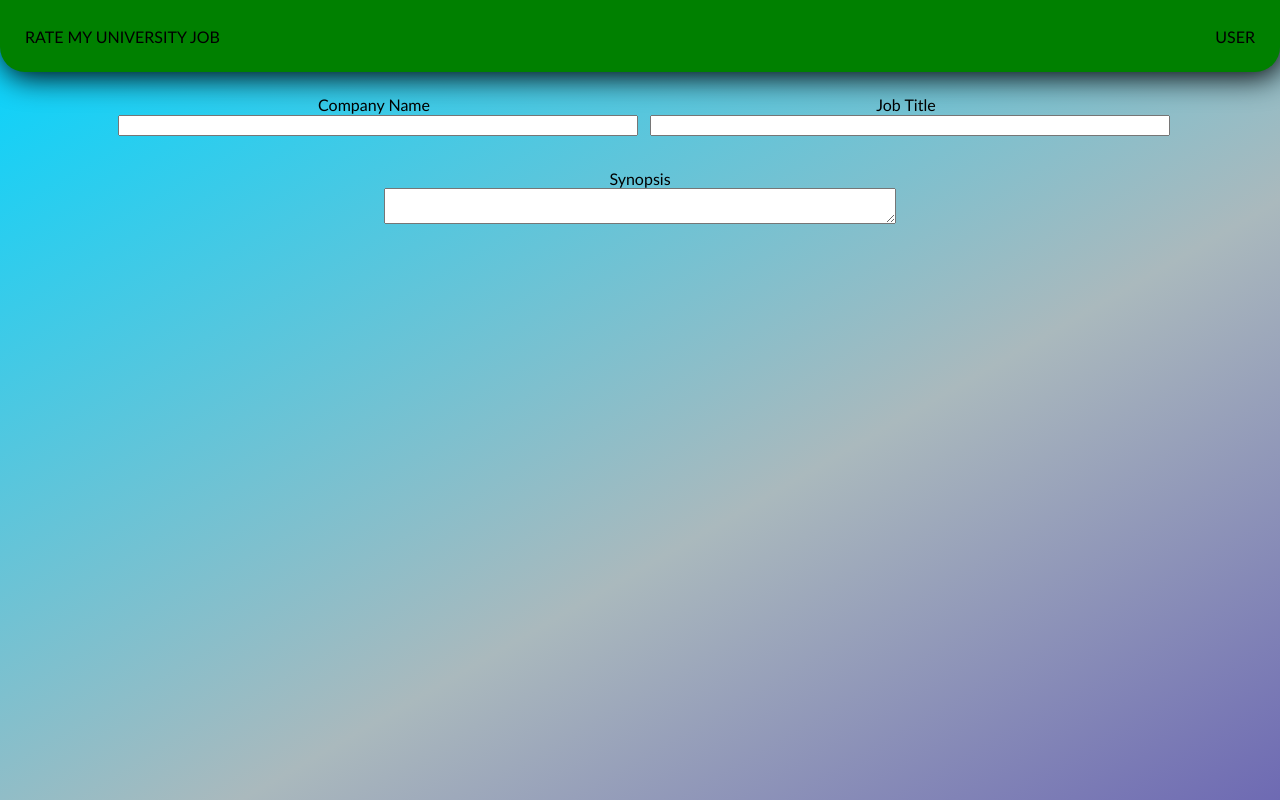
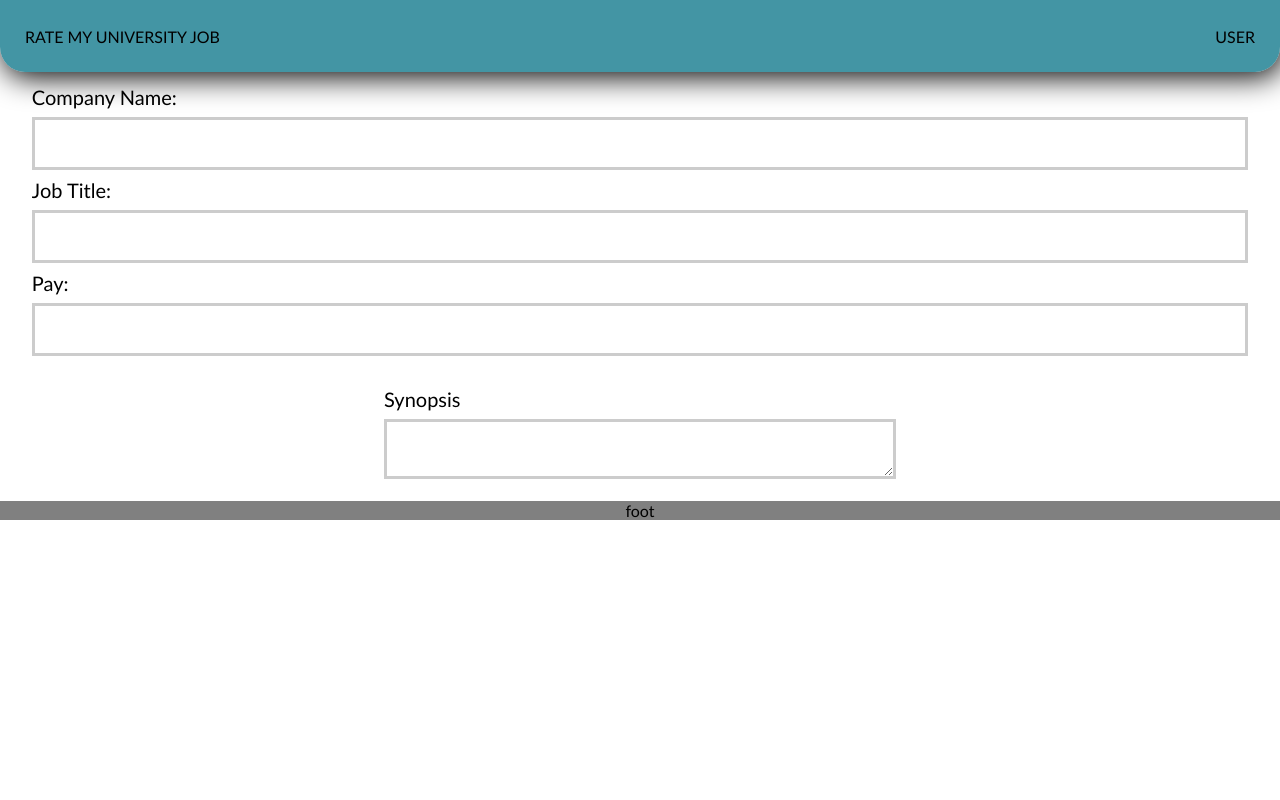
Before and after one commit to Conno732/RateMyPartTimeCollegeJob, a plain HTML site: page createPost.html in a window 1280 px wide. Drawn offline with Linux system fonts and the light colour scheme.

Commit message:
added 1st footer attempt, reorganized createPost.html

```diff
--- a/createPost.html
+++ b/createPost.html
@@ -19,31 +19,53 @@
         </div>
 
         <div class = "forms">
-                <div class = "form">
-                    <div class = "textTitle"><label for="companyName">Company Name</label></div>
-                    <input type="text" id="companyName" name ="companyName">
-                </div>
+            <ul>
+                <li>
+
+                        <label for="companyName" class="label">Company Name: </label>
+                        <input class="label" type="text" id="companyName" name ="companyName">
+
+                </li>
+                <li>
+
+                        <label for="jobTitle" class ="label">Job Title: </label>
+                        <input type="text" id="jobTitle" name="jobTitle" class = "label">
+
+                </li>
+
+                <li>
+                    <label for="pay" class="label">Pay:</label>
+                    <input type="text" id="pay" name="pay" class="label">
+                </li>
+            </ul>
 
 
-                <div class = "form">
-                    <div class= "textTitle"><label for="jobTitle">Job Title</label> </div>
-                    <input type="text" id="jobTitle" name="jobTitle">
-                </div>
+
+
+
 
 
         </div>
+
         <div class = "forms">
             <div class="form">
-                <div class="textTitle">
+                <div class="label">
                     Synopsis
                 </div>
-                <div class = textBoxs>
+                <div class = "label">
                     <textarea id="synopsis" name ="synopsis"></textarea>
                 </div>
 
             </div>
         </div>
 
+    <footer>
+
+        foot
+    </footer>
+
+
 
 </body>
+
 </html>
--- a/styles.css
+++ b/styles.css
@@ -1,25 +1,40 @@
 html {
     min-height: 100%;
-    background: rgb(110,106,179);
-    background: linear-gradient(330deg, rgba(110,106,179,1) 0%, rgba(170,185,189,1) 39%, rgba(0,212,255,1) 100%);
+    background: white;
 
+
+}
+
+
+
+ul {
+    list-style-type: none;
+    margin: 0;
+    padding: 0;
+}
+
+li {
+    display: inline;
 }
 
 body {
     font-family:'Trebuchet MS', 'Lucida Sans Unicode', 'Lucida Grande', 'Lucida Sans', Arial, sans-serif;
     margin: 0;
     flex-flow: column;
+    height: 100
+
 }
 
 .header {
     height: 72px;
     box-shadow: 3px 5px 30px rgba(0,0,0.06);
-    background: green;
+    background-color: rgba(5, 114, 134, 0.75);
     display: flex;
     justify-content: space-between;
     align-items: center;
     border-bottom-left-radius: 25px;
     border-bottom-right-radius: 25px;
+
 
 }
 
@@ -41,21 +56,28 @@ body {
     margin-top: 30px;
     flex-grow: 1;
 
+
 }
 
 .sidebar {
-    border-radius: 50px;
+    position: sticky;
+    top: 20px;
+    border-radius: 10px;
     background: rgb(119, 119, 119);
     padding: 15px;
     justify-content: center;
     align-items: center;
-    height: 50px;
+    height: 100%;
+   margin-right: 10px;
 }
 
 .postings {
+    border-radius: 10px;
+    background-color: rgba(5, 114, 134, 0.75);
+
     display: flex;
     flex-flow: column;
-    padding-top: 15px;
+    padding: 20px;
     padding-left: 15px;
     width: auto;
 
@@ -71,7 +93,7 @@ body {
     width: 1000px;
     margin-bottom: 5px;
     padding: 10px;
-    border: 1px dashed rgb(0, 0, 0);
+    border: 1px solid rgb(0, 0, 0.06);
     border-radius: 10px;
     font-size: x-large;
     flex-flow: column;
@@ -93,12 +115,9 @@ body {
 }
 
 
-input[type = "text"] {
-    width: 100%;
-}
+
 
 .forms {
-    display: flex;
     margin-top: 1%;
     width: 100%;
     display: flex;
@@ -113,11 +132,29 @@ input[type = "text"] {
 
 }
 
-.textTitle {
-    text-align: center;
+.label {
+    font-size: 15pt;
 }
 
 textarea {
     width: 100%;
     box-sizing: border-box;
 }
+
+input[type=text], input[type=password], textarea {
+    text-align: left;
+    width: 100%;
+    padding: 12px 20px;
+    margin: 8px 0;
+    display: inline-block;
+    border: 3px solid #ccc;
+    box-sizing: border-box;
+}
+
+
+footer {
+    background-color: grey;
+    text-align: center;
+    width: fill;
+
+}
```
Also changed, not shown: mainPage.html (+11 -2 lines), gitpic.png (added).
